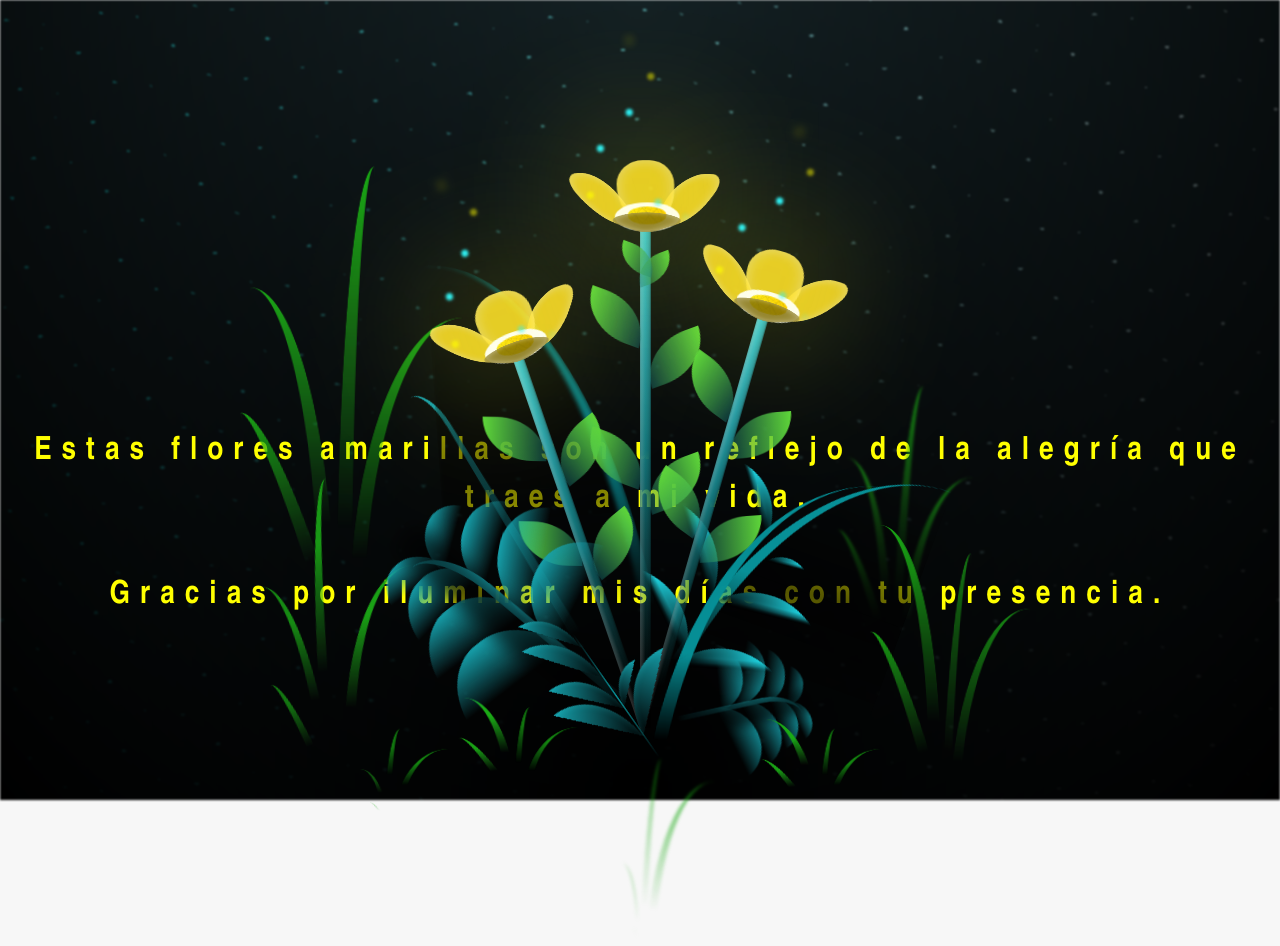
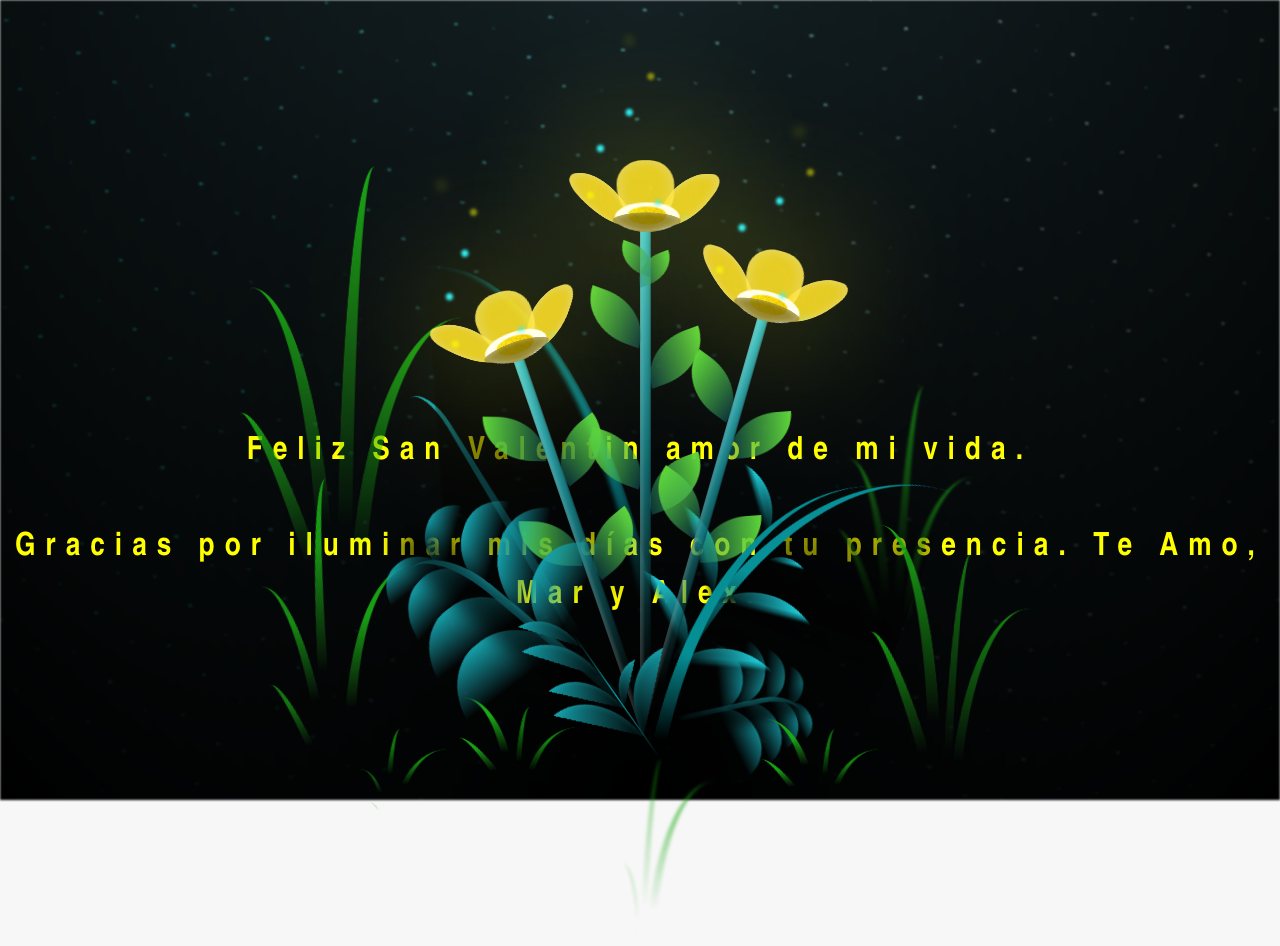
Before and after one commit to axmatiixd/TeAmoMar, a plain HTML site: page flower.html in a window 1280 px wide. Drawn offline with Linux system fonts and the light colour scheme.

Commit message:
Update flower.html

```diff
--- a/flower.html
+++ b/flower.html
@@ -9,12 +9,12 @@
     <title>Flower</title>
   </head>
   <body class="container">
-    <audio src="sound/ChristianBasso&HaienQiu-Flowers.mp3" autoplay></audio>
+    <audio src="sound/23.mp3" autoplay></audio>
     <div id="lyrics">
 
     </div>
-    <h1 class="titulo">Estas flores amarillas son un reflejo de la alegría que traes a mi vida. <br> <br>
-      Gracias por iluminar mis días con tu presencia.</h1>
+    <h1 class="titulo">Feliz San Valentin amor de mi vida. <br> <br>
+      Gracias por iluminar mis días con tu presencia. Te Amo, Mar y Alex.</h1>
 
     <div class="night"></div>
     <div class="flowers">
```
